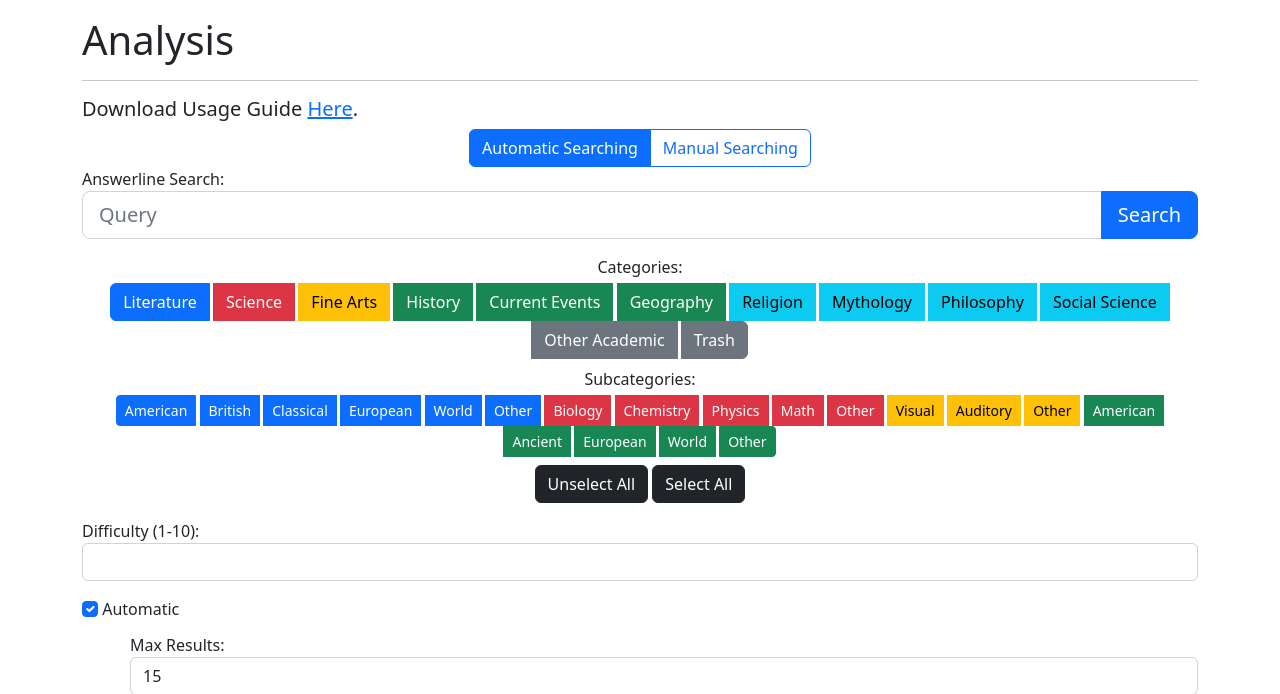
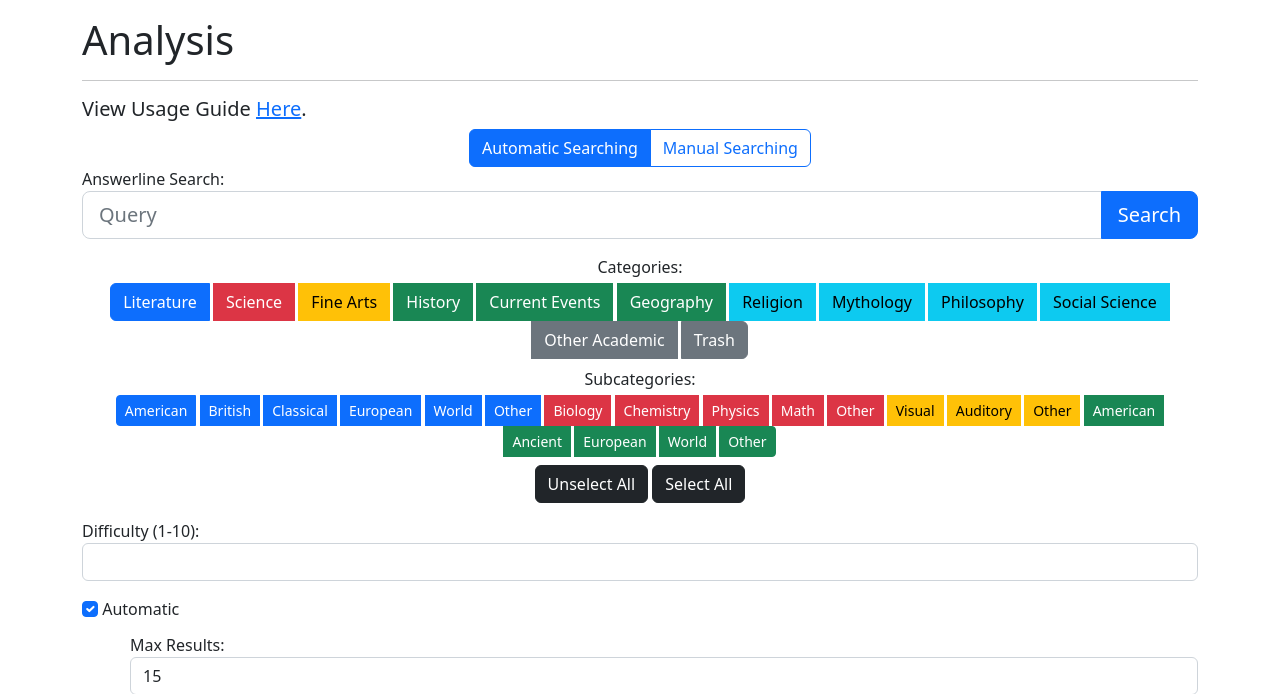
Before and after one commit to Saptak625/Quizolytics, a Flask app: page /analyze in a window 1280 px wide. Shown: the part 80-774 px from the top of the page. Run offline with Flask 2, Linux system fonts and the light colour scheme; some libraries are stand-ins or nearby versions.

Commit message:
Final Changes for Quizolytics V6

```diff
--- a/templates/analyze.html
+++ b/templates/analyze.html
@@ -5,7 +5,7 @@
 
 {% block body %}
   {{ super() }}
-  <h5>Download Usage Guide <a href="https://docs.google.com/document/d/1owFsCKhDUvF7T9SCQJTIQ-c1gQV6KgiIxk-d9Ufn7o4/edit?usp=sharing">Here</a>.</h5>
+  <h5>View Usage Guide <a href="https://docs.google.com/document/d/1owFsCKhDUvF7T9SCQJTIQ-c1gQV6KgiIxk-d9Ufn7o4/edit?usp=sharing">Here</a>.</h5>
   <div class="text-center">
     <div class="btn-group justify-content-center" role="group" aria-label="Basic radio toggle button group">
       <input type="radio" class="btn-check" name="btnradio" id="autosearch" autocomplete="off" onclick="showAutomatic()">
@@ -303,7 +303,7 @@
   <h5 class="lead text-center">If any clues are not properly filtered, namely they are just parts of the standard Quizbowl canon, please submit them to this <a href="https://forms.gle/3iiSSbspPfuEDvTe7">form</a>.</h5>
   <h5 class="lead text-center mb-4">Copy any clue by simply clicking on the clue card!</h5>
   <div class="text-center">
-  <h3>Unigrams Clues(a.k.a Buzzwords): </h3>
+  <h3>Unigrams Clues(By Frequency): </h3>
   {% if data[0] %}
   <div class="row g-4 text-center justify-content-center mb-4">
     {% for e in data[0] %}
```
